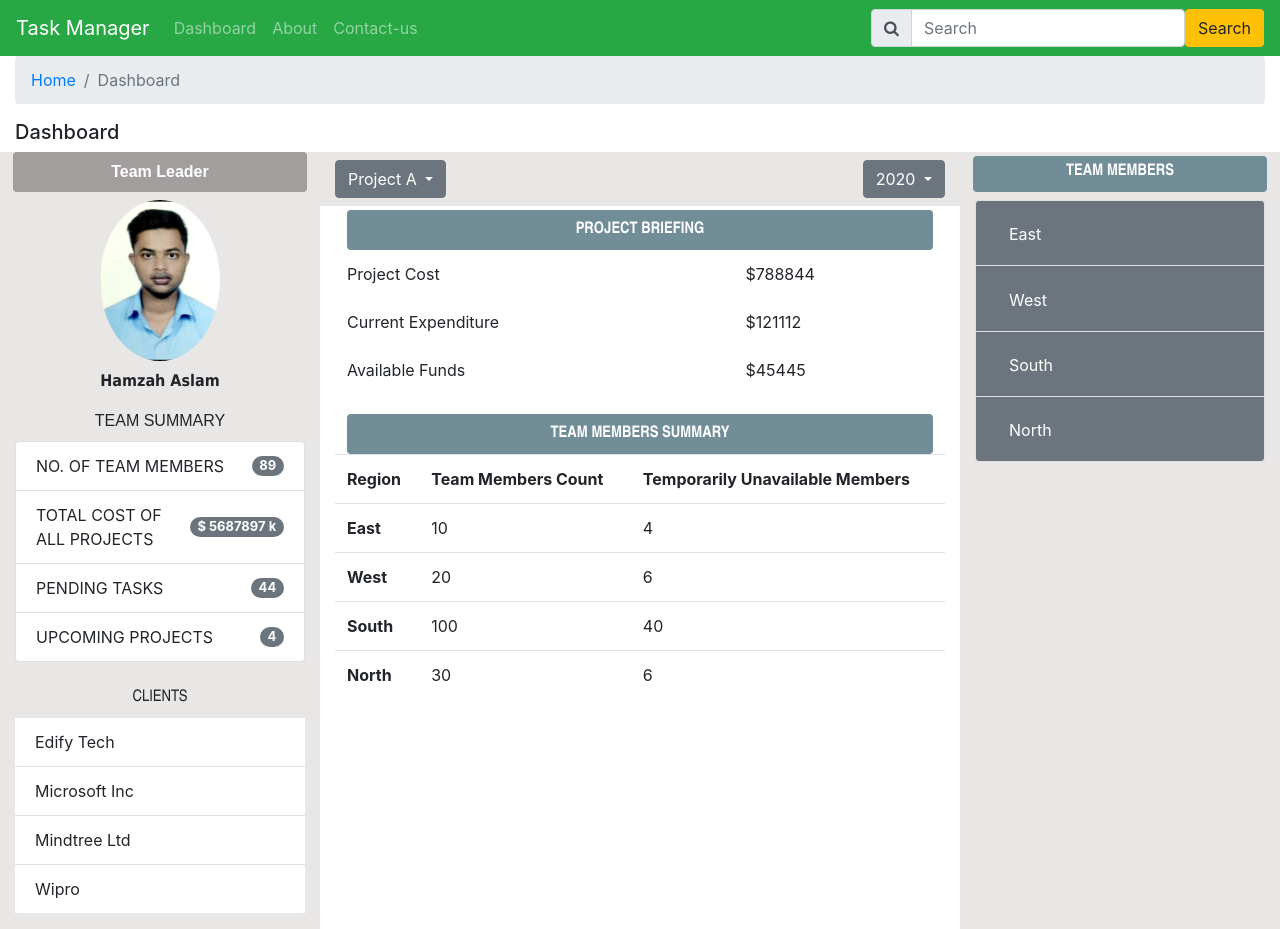
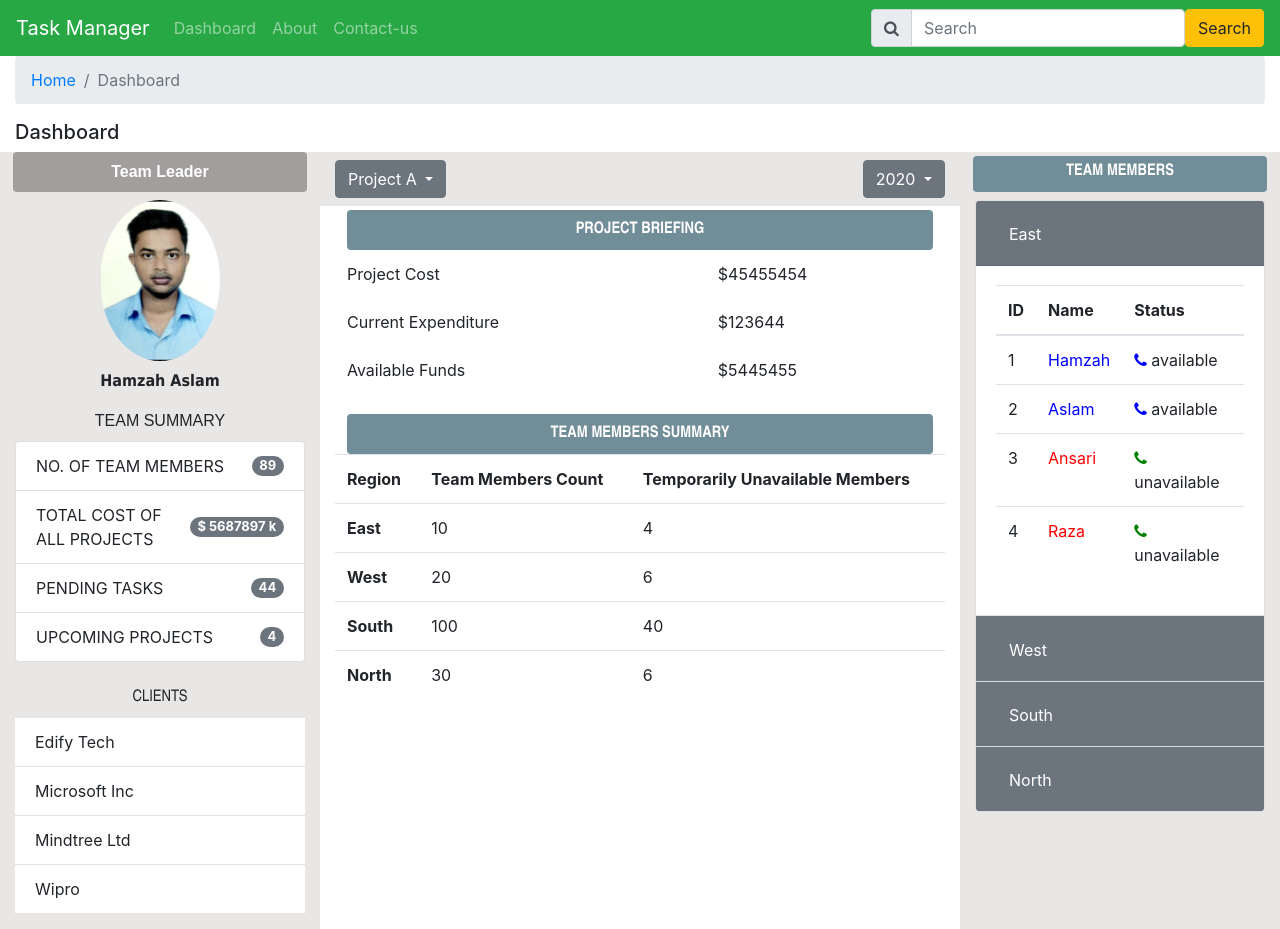
Before and after one commit to HamzahCR7/AngularDailyUpdate, an Angular app: page /dashboard in a window 1280 px wide. Built offline with nearby package versions, Linux system fonts and the light colour scheme.

Commit message:
data binding with interpolation and event binding and also css styling using ngClass on conditional basis

```diff
--- a/src/app/dashboard/dashboard.component.html
+++ b/src/app/dashboard/dashboard.component.html
@@ -67,7 +67,11 @@
                 Project A
               </button>
               <div class="dropdown-menu">
-                <a class="dropdown-item" href="#" *ngFor="let project of Projects">{{project}}</a>
+                <a class="dropdown-item" href="#" *ngFor="let project of Projects"
+                onclick="return false"
+                (click)="onProjectChange($event)"
+
+                >{{project}}</a>
 
               </div>
             </div>
@@ -148,7 +152,7 @@
                 </button>
               </h2>
             </div>
-            <div [id]="'cardbody' + i" class="collapse" data-parent="#accordion1">
+            <div [id]="'cardbody' + i" class="collapse" data-parent="#accordion1" [ngClass]="(i==0)?'show':''">
               <div class="card-body">
                 <table class="table">
                   <thead>
@@ -161,8 +165,8 @@
                   <tbody>
                     <tr *ngFor="let data of data1.Members">
                       <td>{{data.Id}}</td>
-                      <td>{{data.name}}</td>
-                      <td><i class="fa fa-phone"></i> {{data.status}}</td>
+                      <td  [style.color]="(data.status=='available')?'blue':'red'">{{data.name}}</td>
+                      <td><i class="fa fa-phone"  [style.color]="(data.status=='available')?'blue':'green'"></i> {{data.status}}</td>
                     </tr>
 
 
--- a/src/app/dashboard/dashboard.component.ts
+++ b/src/app/dashboard/dashboard.component.ts
@@ -10,6 +10,7 @@ import {
 })
 export class DashboardComponent implements OnInit {
 
+
   Designation!: string;
   Username!: string;
   NoOfTeamMembers!: number;
@@ -20,22 +21,22 @@ export class DashboardComponent implements OnInit {
   AvailableFunds!: number;
   UpcomingProjects!: number;
   Clients!: string[];
-  Projects!: string[];
+  Projects!: any[];
   Years: number[] = [];
   TeamMembersSummary!: any[];
-  TeamMembers!:any[]
+  TeamMembers!: any[]
 
 
-  ngOnInit() {
+  ngOnInit(): void {
     this.Designation = "Team Leader";
     this.Username = "Hamzah Aslam";
     this.NoOfTeamMembers = 89;
     this.TotalCostOfAllProjects = 5687897;
     this.PendingTasks = 44;
     this.UpcomingProjects = 4;
-    this.CurrentExpenditure = 121112;
-    this.AvailableFunds = 45445;
-    this.ProjectCost = 788844;
+    this.ProjectCost = 45455454,
+      this.CurrentExpenditure = 123644,
+      this.AvailableFunds = 5445455
     this.Clients = ["Edify Tech", "Microsoft Inc", "Mindtree Ltd", "Wipro"];
     this.Projects = ["Project A", "Project B", "Project C", "Project D", "Project E"];
     for (var i = 2021; i >= 2010; i--) {
@@ -64,40 +65,103 @@ export class DashboardComponent implements OnInit {
 
 
     ];
-  this.TeamMembers=[
+    this.TeamMembers = [{
+        Region: 'East',
+        Members: [{
+            Id: 1,
+            name: "Hamzah",
+            status: 'available'
+          },
           {
-      Region:'East',Members:[
-        {Id:1,name:"Hamzah",status:'available'},
-                {Id:2,name:"Aslam",status:'available'},
-        {Id:3,name:"Ansari",status:'unavailable'},
-        {Id:4,name:"Raza",status:'unavailable'},
+            Id: 2,
+            name: "Aslam",
+            status: 'available'
+          },
+          {
+            Id: 3,
+            name: "Ansari",
+            status: 'unavailable'
+          },
+          {
+            Id: 4,
+            name: "Raza",
+            status: 'unavailable'
+          },
 
         ]
       },
       {
-      Region:'West',Members:[
-        {Id:1,name:"Ronaldo",status:'available'},
-                {Id:2,name:"Messi",status:'available'},
-        {Id:3,name:"Neymar",status:'unavailable'},
-        {Id:4,name:"Mbappe",status:'available'},
+        Region: 'West',
+        Members: [{
+            Id: 1,
+            name: "Ronaldo",
+            status: 'available'
+          },
+          {
+            Id: 2,
+            name: "Messi",
+            status: 'available'
+          },
+          {
+            Id: 3,
+            name: "Neymar",
+            status: 'unavailable'
+          },
+          {
+            Id: 4,
+            name: "Mbappe",
+            status: 'available'
+          },
 
         ]
       },
       {
-      Region:'South',Members:[
-        {Id:1,name:"Sachin",status:'available'},
-                {Id:2,name:"Kohli",status:'available'},
-        {Id:3,name:"Ansari",status:'unavailable'},
-        {Id:4,name:"Raza",status:'unavailable'},
+        Region: 'South',
+        Members: [{
+            Id: 1,
+            name: "Sachin",
+            status: 'available'
+          },
+          {
+            Id: 2,
+            name: "Kohli",
+            status: 'available'
+          },
+          {
+            Id: 3,
+            name: "Ansari",
+            status: 'unavailable'
+          },
+          {
+            Id: 4,
+            name: "Raza",
+            status: 'unavailable'
+          },
 
         ]
       },
       {
-      Region:'North',Members:[
-        {Id:1,name:"Hamzah",status:'available'},
-                {Id:2,name:"Aslam",status:'available'},
-        {Id:3,name:"Ansari",status:'unavailable'},
-        {Id:4,name:"Raza",status:'unavailable'},
+        Region: 'North',
+        Members: [{
+            Id: 1,
+            name: "Hamzah",
+            status: 'available'
+          },
+          {
+            Id: 2,
+            name: "Aslam",
+            status: 'available'
+          },
+          {
+            Id: 3,
+            name: "Ansari",
+            status: 'unavailable'
+          },
+          {
+            Id: 4,
+            name: "Raza",
+            status: 'unavailable'
+          },
 
         ]
       },
@@ -106,4 +170,31 @@ export class DashboardComponent implements OnInit {
 
   }
 
+  onProjectChange($event) {
+    if ($event.target.innerText == 'Project A') {
+      this.ProjectCost = 45455454,
+        this.CurrentExpenditure = 123644,
+        this.AvailableFunds = 5445455
+    } else if ($event.target.innerText == 'Project B') {
+      this.ProjectCost = 10000,
+        this.CurrentExpenditure = 6000,
+        this.AvailableFunds = 4000
+    } else if ($event.target.innerText == 'Project C') {
+      this.ProjectCost = 100000,
+        this.CurrentExpenditure = 60000,
+        this.AvailableFunds = 40000
+
+    } else if ($event.target.innerText == 'Project D') {
+      this.ProjectCost = 4000,
+        this.CurrentExpenditure = 2000,
+        this.AvailableFunds = 2000
+    } else {
+      this.ProjectCost = 8000,
+        this.CurrentExpenditure = 4000,
+        this.AvailableFunds = 4000
     }
+
+  }
+
+
+}
--- a/tsconfig.json
+++ b/tsconfig.json
@@ -1,11 +1,12 @@
 /* To learn more about this file see: https://angular.io/config/tsconfig. */
 {
   "compileOnSave": false,
+  "noImplicitAny": false,
   "compilerOptions": {
     "baseUrl": "./",
     "outDir": "./dist/out-tsc",
     "forceConsistentCasingInFileNames": true,
-    "strict": true,
+    "strict": false,
     "noImplicitReturns": true,
     "noFallthroughCasesInSwitch": true,
     "sourceMap": true,
```
Lines whose indentation alone changed are shown as unchanged.
